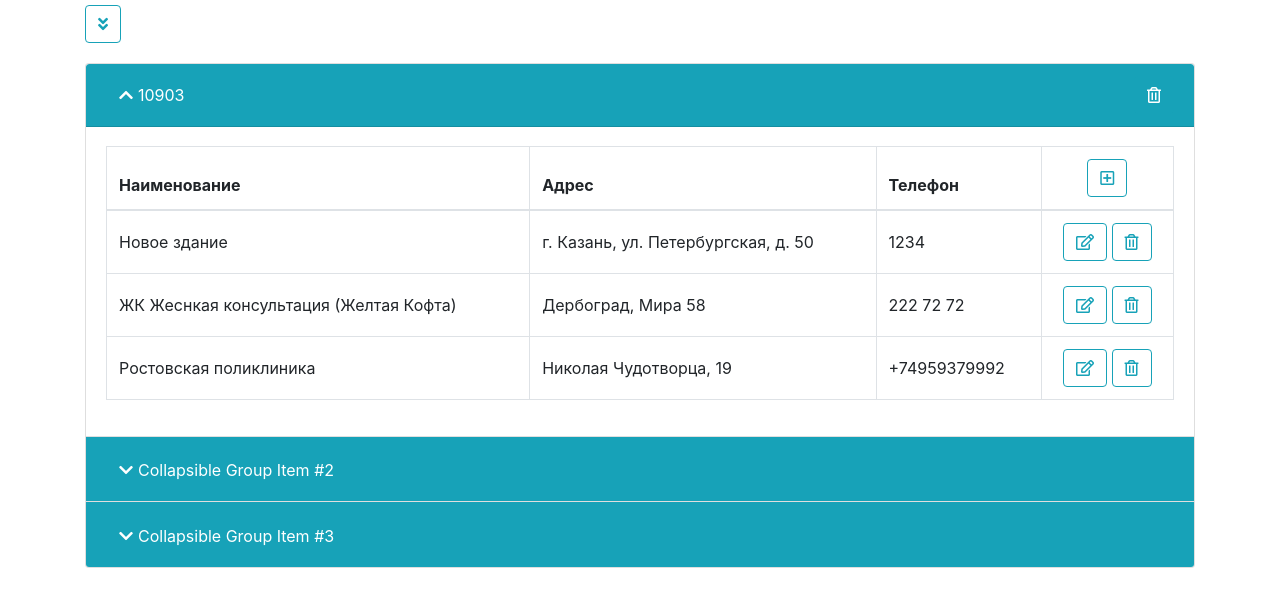
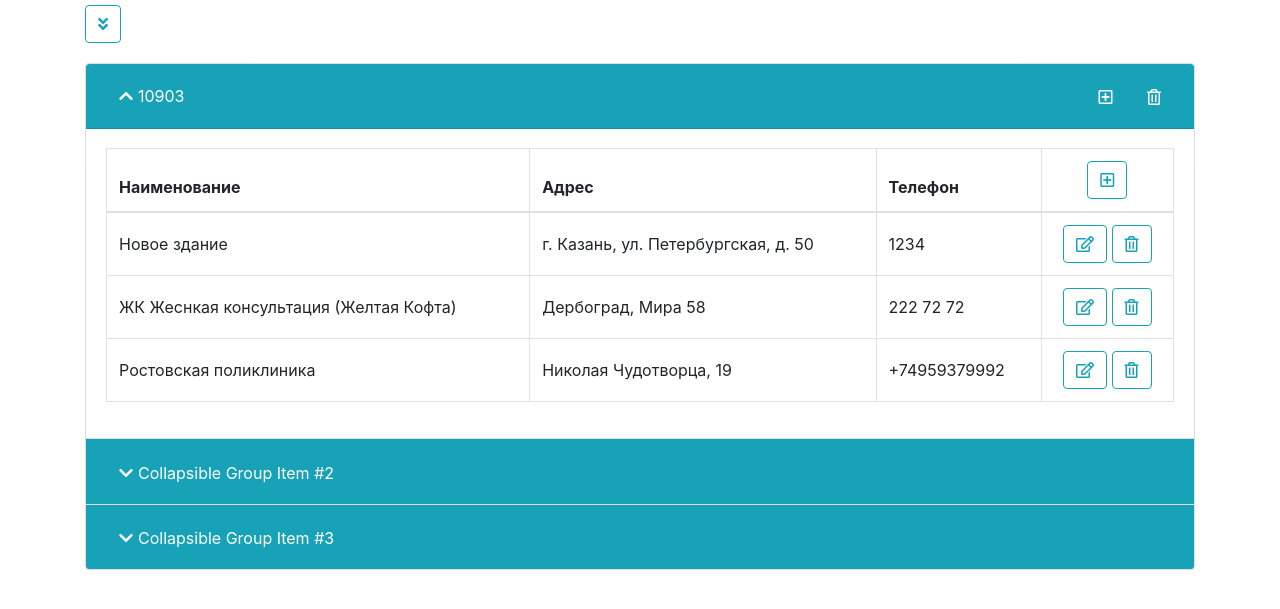
Before and after one commit to orion55/medic, a website: page src/index.html in a window 1280 px wide. Shown: the part 91-700 px from the top of the page. Drawn offline with nearby package versions, Linux system fonts and the light colour scheme; files that its build step writes are made by us from their sources; files whose address does not match are found by name.

Commit message:
Проработка интерфейса #01

```diff
--- a/src/index.html
+++ b/src/index.html
@@ -25,10 +25,16 @@
                                     aria-controls="collapseOne">
                                 <i class="fas fa-chevron-down medic__fas"></i>10903
                             </button>
-                            <button type="button"
-                                    class="btn btn-info medic__remove-section"
-                                    title="Удалить раздел" data-id="10903"><i
-                                    class="far fa-trash-alt"></i></button>
+                            <div class="medic__group">
+                                <button type="button"
+                                        class="btn btn-info medic__add-section"
+                                        title="Добавить раздел" data-id="10903"><i
+                                        class="far fa-plus-square"></i></button>
+                                <button type="button"
+                                        class="btn btn-info medic__remove-section"
+                                        title="Удалить раздел" data-id="10903"><i
+                                        class="far fa-trash-alt"></i></button>
+                            </div>
                         </h2>
                     </div>
                     <div id="collapseOne" class="medic__panel collapse show"
```
Also changed, not shown: docs/index.html (+10 -4 lines).
